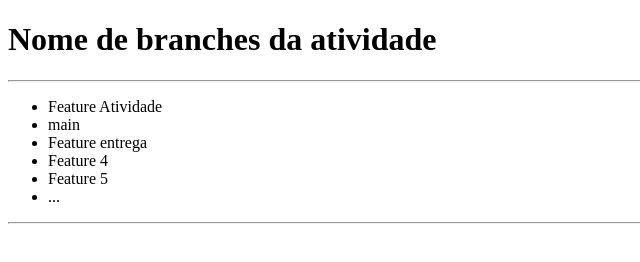
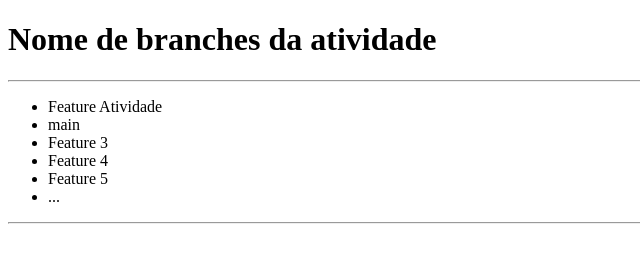
Before and after one commit to SteinMarcelo/aula0610, a plain HTML site: page index.html in a window 1280 px wide. Shown: the full height of the page, 0-640 px from the left. Drawn offline with Linux system fonts and the light colour scheme.

Commit message:
Revert "Alteração na branch atividade entrega"
This reverts commit 58ab977ae6421a4b81ce45e287bc14e537e9281c.

```diff
--- a/index.html
+++ b/index.html
@@ -10,7 +10,7 @@
     <ul>
         <li>Feature Atividade</li>
         <li>main</li>
-        <li>Feature entrega</li>
+        <li>Feature 3</li>
 		<li>Feature 4</li>
 		<li>Feature 5</li>
 		<li>...</li>
```
